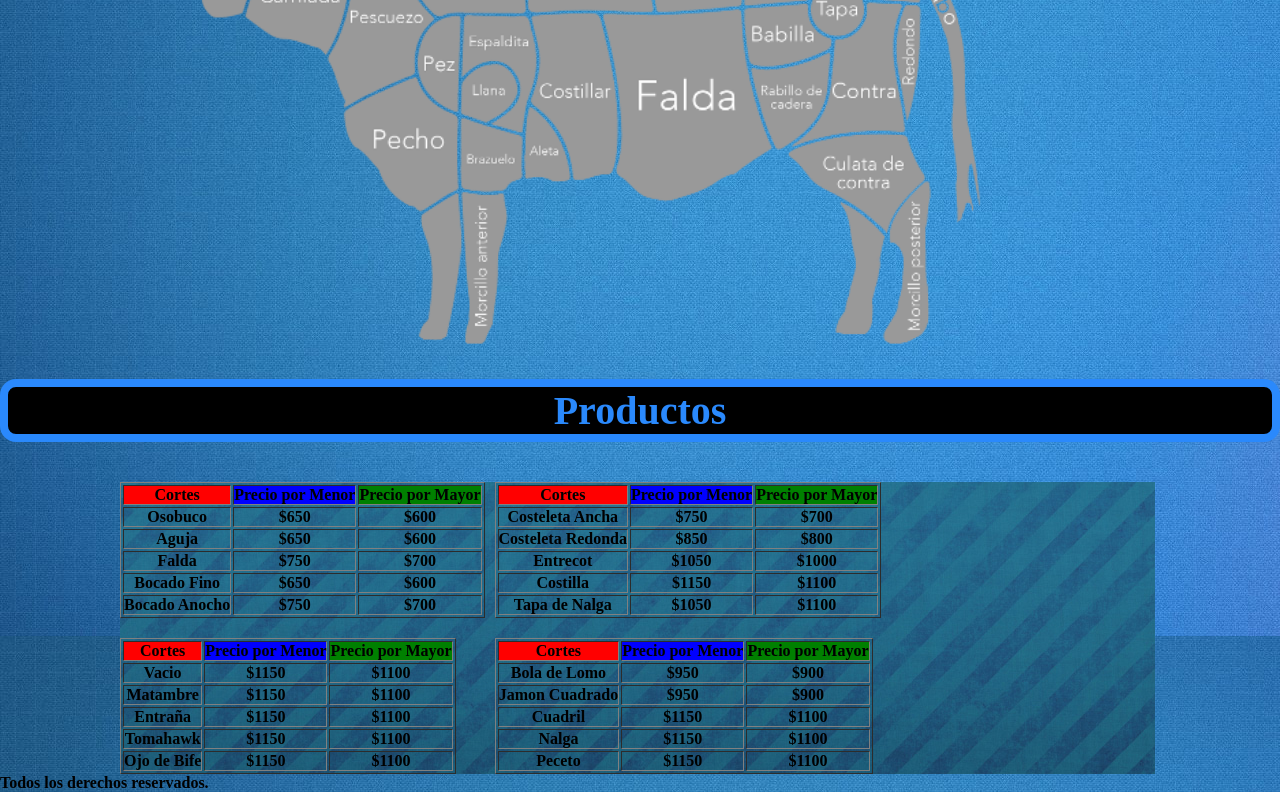
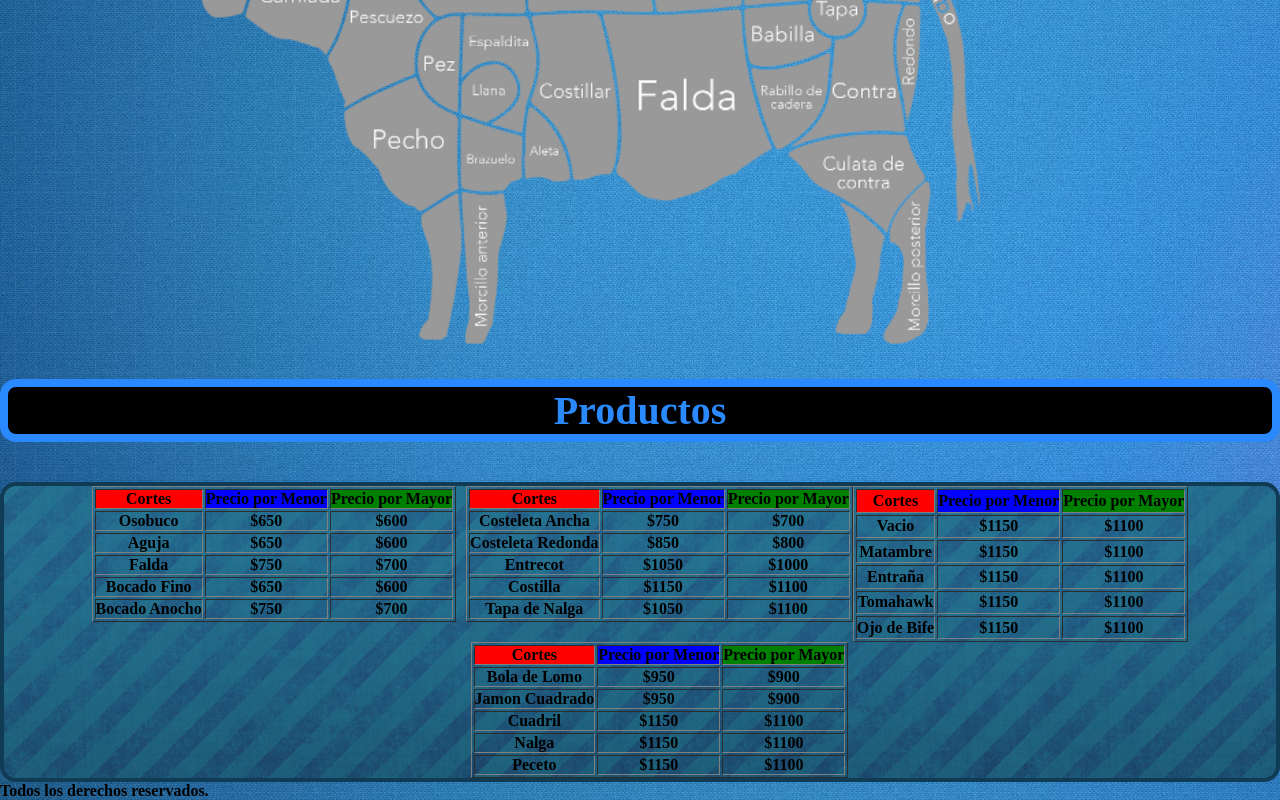
Before and after one commit to Dario-Britos/primer-repo, a plain HTML site: page pages/productos.html in a window 1280 px wide. Shown: the part 444-1244 px from the top of the page. Drawn offline with Linux system fonts and the light colour scheme.

Commit message:
modifique table

```diff
--- a/css/styles.css
+++ b/css/styles.css
@@ -137,10 +137,11 @@ h3 {
 }
 
 .table {
-  margin-left: 120px;
-  margin-right: 125px;
+  border: solid 0.3rem rgb(16, 59, 85);
+  border-radius: 1rem;
   display: flex;
   flex-wrap: wrap;
+  justify-content: center;
   background-image: url(../Img/fondo3.jpg);
 }
 
```
